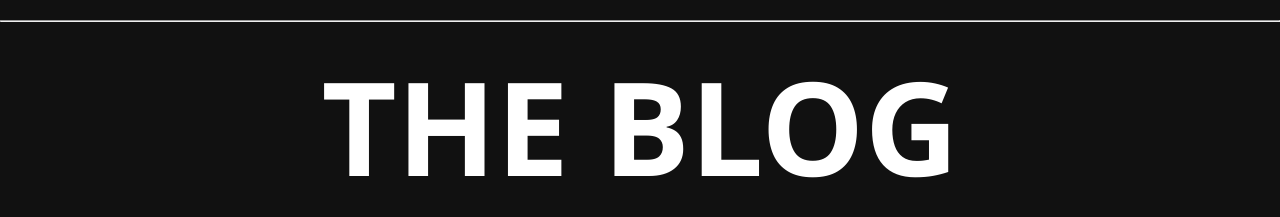
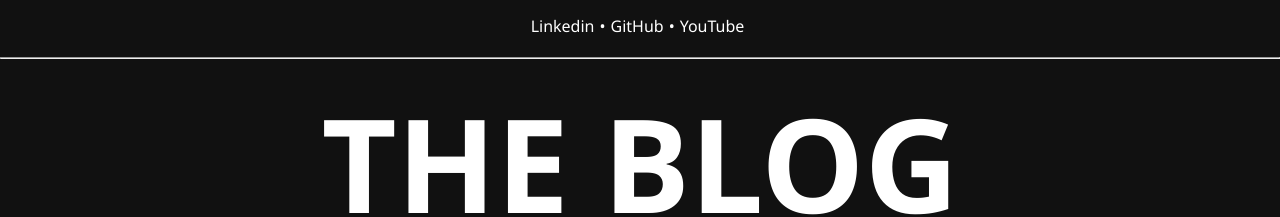
Before and after one commit to ivanclay/angular-pan-blog, an Angular app: page / in a window 1280 px wide. Shown: the top 217 px of the page. Built offline with nearby package versions, Linux system fonts and the light colour scheme.

Commit message:
feat: `menu-bar` and `home`

```diff
--- a/src/app/components/menu-bar/menu-bar.component.css
+++ b/src/app/components/menu-bar/menu-bar.component.css
@@ -0,0 +1,14 @@
+.container__menu-bar {
+  margin-top: 15px;
+}
+
+.container__menu-bar > ul{
+
+  display: flex;
+  flex-direction: row;
+}
+
+.container__menu-bar > ul > li{
+margin-right: 5px;
+list-style: none;
+}
--- a/src/app/components/menu-bar/menu-bar.component.html
+++ b/src/app/components/menu-bar/menu-bar.component.html
@@ -1 +1,10 @@
-<p>menu-bar works!</p>
+<div class="container__menu-bar">
+  <ul>
+    <li><a href="https://www.linkedin.com/in/ivan-clay-moura/">Linkedin</a></li>
+    <li><span>•</span></li>
+    <li><a href="https://github.com/ivanclay">GitHub</a></li>
+    <li><span>•</span></li>
+    <li><a href="https://www.youtube.com/">YouTube</a></li>
+
+  </ul>
+</div>
--- a/src/app/pages/home/home.component.css
+++ b/src/app/pages/home/home.component.css
@@ -1,3 +1,9 @@
+header{
+  display: flex;
+  justify-content: center;
+  /* border: solid 1px red; */
+}
+
 .container__articles{
   margin-top: 30px;
 
--- a/src/app/pages/home/home.component.html
+++ b/src/app/pages/home/home.component.html
@@ -1,4 +1,7 @@
-<!-- <app-menu-bar></app-menu-bar> -->
+<header>
+  <app-menu-bar></app-menu-bar>
+</header>
+
 <app-menu-title></app-menu-title>
 <!-- <app-small-card></app-small-card> -->
 
```
